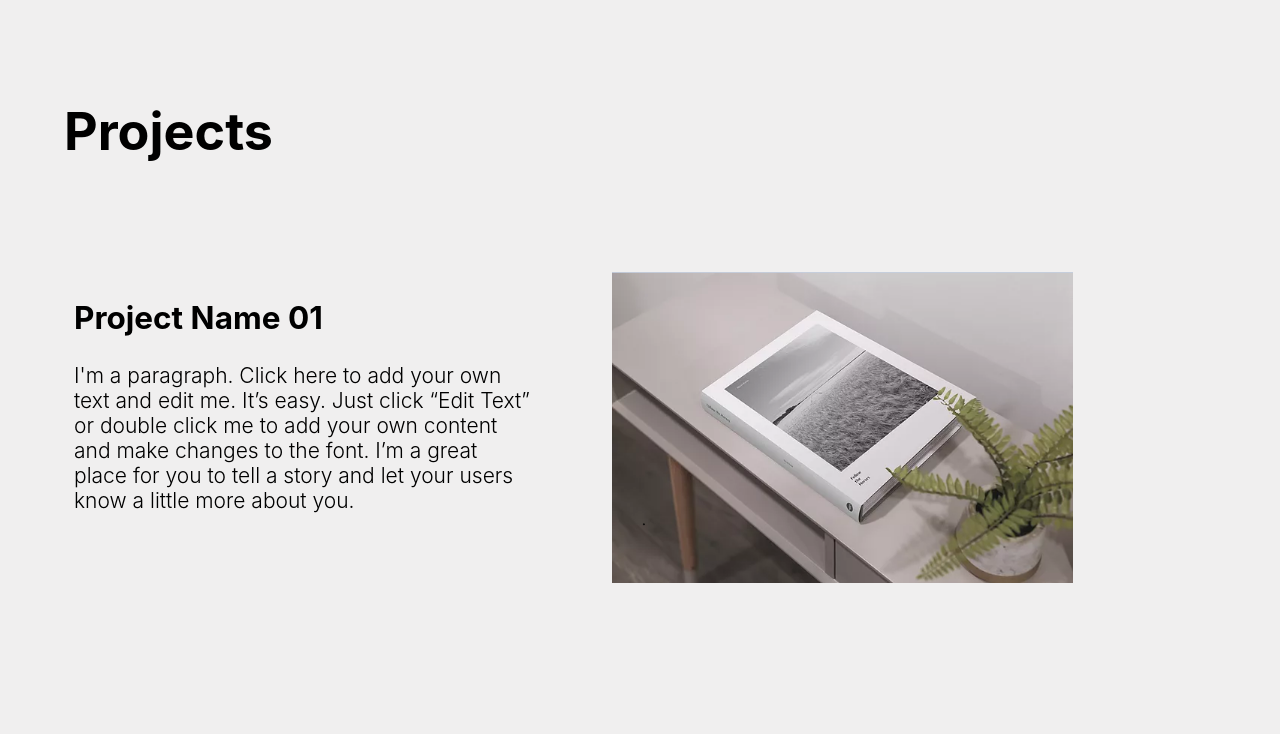
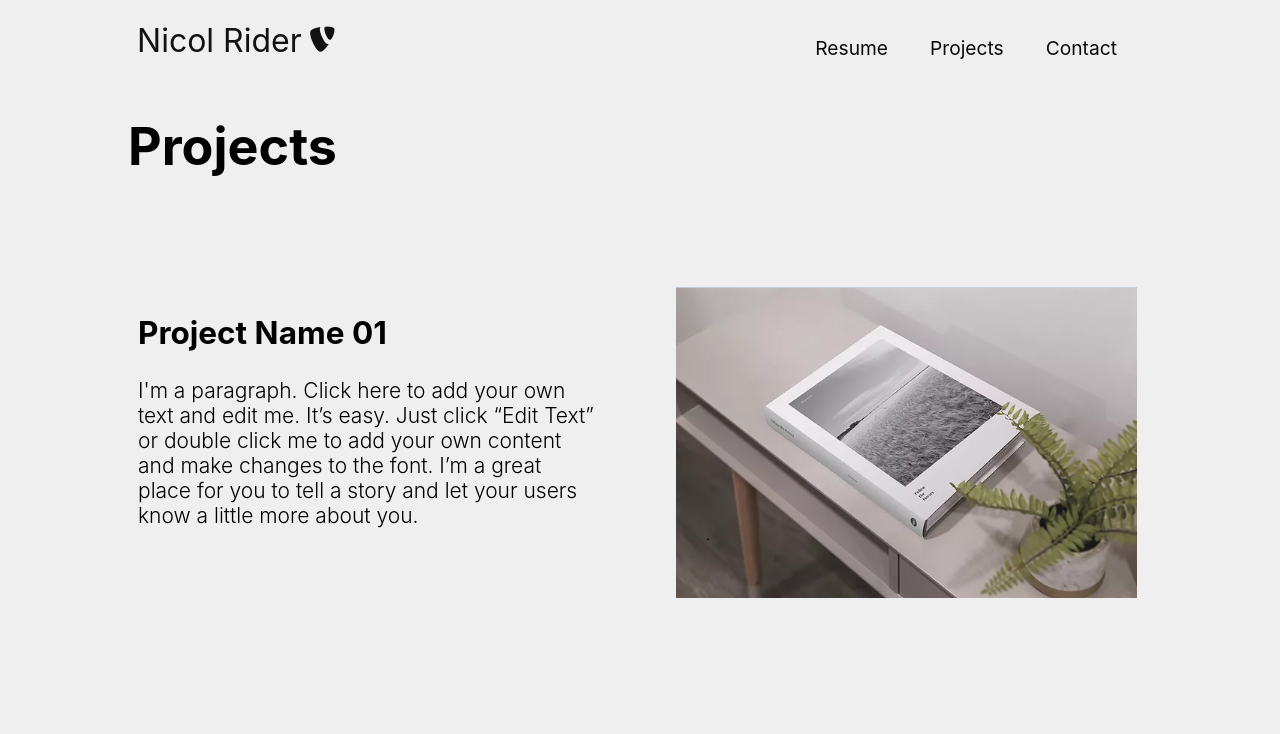
Before and after one commit to trirahul/RSVI2021, a React (Create React App) app: page / in a window 1280 px wide. Shown: the top 734 px of the page. Built offline with nearby package versions, Linux system fonts and the light colour scheme.

Commit message:
Header Done

```diff
--- a/package.json
+++ b/package.json
@@ -8,6 +8,7 @@
     "@testing-library/user-event": "^12.8.3",
     "react": "^17.0.2",
     "react-dom": "^17.0.2",
+    "react-router-dom": "^5.2.0",
     "react-scripts": "4.0.3",
     "web-vitals": "^1.1.2"
   },
--- a/public/index.html
+++ b/public/index.html
@@ -24,6 +24,16 @@
       work correctly both with client-side routing and a non-root public URL.
       Learn how to configure a non-root public URL by running `npm run build`.
     -->
+    <link
+      rel="stylesheet"
+      href="https://use.fontawesome.com/releases/v5.13.1/css/all.css"
+      integrity="sha384-xxzQGERXS00kBmZW/6qxqJPyxW3UR0BPsL4c8ILaIWXva5kFi7TxkIIaMiKtqV1Q"
+      crossorigin="anonymous"
+    />
+    <link
+    href="https://fonts.googleapis.com/css2?family=PT+Sans:wght@700&display=swap"
+    rel="stylesheet"
+    />
     <title>React App</title>
   </head>
   <body>
--- a/src/App.css
+++ b/src/App.css
@@ -4,7 +4,7 @@ body{
 
 .App {
   text-align: center;
-  margin: 100px 0px;
+  /* margin: 100px 0px; */
 }
 
 .App-header {
@@ -23,15 +23,19 @@ body{
 }
 
 .heading{
-  padding: 0px 0px 0px 5%;
+  padding: 0px 0px 0px 10%;
   text-align: left;
   font-size: calc(10px + 2vmin);
 }
 
 .row{
   display: flex;
-  margin: 0px 5%;
+  margin: 0px 0px 0px 10%;
   padding: 5% 0px;
+}
+
+.project_img{
+  width: 100%;
 }
 
 .project_img img{
@@ -58,6 +62,11 @@ body{
 }
 
 @media (max-width:768px){
+  .heading{
+    padding: 0px 0px 0px 2%;
+    text-align: left;
+    font-size: calc(10px + 2vmin);
+  }
   .App {
     text-align: center;
     margin: 20px 30px;
@@ -65,6 +74,7 @@ body{
   .row{
     display: flex;
     flex-direction: column;
+    margin: 0px 0px 0px 2%;
     width: 100%;
   }
   .project_content{
--- a/src/App.js
+++ b/src/App.js
@@ -1,11 +1,30 @@
 // import logo from './logo.svg';
+// import './App.css';
+
+// function App() {
+//   return (
+//     <div className="App">
+//       <Projects/>
+//     </div>
+//   );
+// }
+
+// export default App;
+
+import {BrowserRouter as Router, Switch, Route} from 'react-router-dom';
 import './App.css';
-import Projects from './components/Projects';
+import Projects from './components/Pages/Projects';
+import Header from './components/Header';
 
 function App() {
   return (
     <div className="App">
-      <Projects/>
+    <Router>
+      <Header />
+      <Switch>
+        <Route path="/" exact component={Projects}/>
+      </Switch>
+    </Router>
     </div>
   );
 }
--- /dev/null
+++ b/src/components/Header.css
@@ -0,0 +1,153 @@
+.navbar {
+    background: linear-gradient(90deg, rgb(194, 194, 194));
+    height: 80px;
+    display: flex;
+    justify-content: center;
+    align-items: center;
+    font-size: 1.2rem;
+  }
+
+  .navbar-container {
+    display: flex;
+    justify-content: center;
+    align-items: center;
+    height: 80px;
+    max-width: 1500px;
+  }
+
+  .navbar-logo {
+    color: rgb(19, 18, 18);
+    justify-self: start;
+    cursor: pointer;
+    text-decoration: none;
+    font-size: 2rem;
+    display: flex;
+    align-items: center;
+  }
+
+  .fa-typo3 {
+    margin-left: 0.5rem;
+    font-size: 1.8rem;
+  }
+
+  .nav-menu {
+    display: grid;
+    grid-template-columns: repeat(4, auto);
+    grid-gap: 10px;
+    list-style: none;
+    text-align: center;
+    width: 60vw;
+    justify-content: end;
+  }
+
+  .nav-item {
+    height: 80px;
+  }
+
+  .nav-links {
+    color: rgb(10, 10, 10);
+    display: flex;
+    align-items: center;
+    text-decoration: none;
+    padding: 0.5rem 1rem;
+    height: 100%;
+  }
+
+  .nav-links:hover {
+    color: rgb(158, 147, 147);
+  }
+
+  .fa-bars {
+    color: rgb(10, 10, 10);
+  }
+
+  .nav-links-mobile {
+    display: none;
+  }
+
+  .menu-icon {
+    display: none;
+  }
+
+  @media screen and (max-width: 960px) {
+    .NavbarItems {
+      position: relative;
+    }
+
+    .nav-menu {
+      display: flex;
+      flex-direction: column;
+      width: 80%;
+      height: 90vh;
+      position: absolute;
+      top: 80px;
+      left: -80%;
+      opacity: 1;
+      transition: all 0.5s ease;
+    }
+
+    .nav-menu.active {
+      background: rgb(240, 239, 239);
+      left: 0;
+      opacity: 1;
+      transition: all 0.5s ease;
+      z-index: 1;
+    }
+
+    .nav-links {
+      text-align: center;
+      padding: 2rem;
+      margin-left: 0%;
+      width: 80%;
+      display: table;
+    }
+
+    .nav-links:hover {
+      background-color: rgb(216, 213, 213);
+      color: #242424;
+      border-radius: 0;
+    }
+
+    .navbar-logo {
+      position: absolute;
+      top: 0;
+      left: 0;
+      transform: translate(25%, 50%);
+    }
+
+    .menu-icon {
+      display: block;
+      position: absolute;
+      top: 0;
+      right: 0;
+      transform: translate(-100%, 60%);
+      font-size: 1.8rem;
+      cursor: pointer;
+    }
+
+    .fa-times {
+      color: rgb(14, 13, 13);
+      font-size: 2rem;
+    }
+
+    .nav-links-mobile {
+      display: block;
+      text-align: center;
+      margin: 2rem auto;
+      border-radius: 4px;
+      width: 80%;
+      text-decoration: none;
+      font-size: 1.5rem;
+      background-color: transparent;
+      color: rgb(22, 21, 21);
+      padding: 14px 20px;
+      border: 1px solid rgb(22, 21, 21);
+      transition: all 0.3s ease-out;
+    }
+
+    .nav-links-mobile:hover {
+      background: rgb(12, 12, 12);
+      color: #242424;
+      transition: 250ms;
+    }
+  }
--- /dev/null
+++ b/src/components/Header.js
@@ -0,0 +1,44 @@
+import React,{useState} from 'react';
+import {Link} from 'react-router-dom';
+import './Header.css';
+
+function Header() {
+    const [click, setClick] = useState(false)
+
+    const handleClick = () =>setClick(!click);
+    const closeMobileMenu = () => setClick(false);
+
+    return (
+        <>
+            <nav className="navbar">
+                <div className="navbar-container">
+                    <Link to="/" className="navbar-logo" onClick={closeMobileMenu}>
+                        Nicol Rider <i className="fab fa-typo3"></i>
+                    </Link>
+                    <div className="menu-icon" onClick={handleClick}>
+                        <i className={click ? 'fas fa-times' : 'fas fa-bars'}/>
+                    </div>
+                    <ul className={click ? 'nav-menu active' : 'nav-menu'}>
+                        <li className='nav-item'>
+                            <Link to="/" className="nav-links" onClick={closeMobileMenu}>
+                                Resume
+                            </Link>
+                        </li>
+                        <li className='nav-item'>
+                            <Link to="/" className="nav-links" onClick={closeMobileMenu}>
+                                Projects
+                            </Link>
+                        </li>
+                        <li className='nav-item'>
+                            <Link to="/" className="nav-links" onClick={closeMobileMenu}>
+                                Contact
+                            </Link>
+                        </li>
+                    </ul>
+                </div>
+            </nav>
+        </>
+    )
+}
+
+export default Header
--- a/src/components/Projects.js
+++ b/src/components/Pages/Projects.js
@@ -1,8 +1,8 @@
 import React from 'react'
-import { img_1,img_2,img_3 } from '../Images'
-import '../App.css'
+import { img_1,img_2,img_3 } from '../../Images'
+import '../../App.css'
 
-function projects() {
+function Projects() {
     return (
         <div className="container">
             <div className="projects">
@@ -41,4 +41,4 @@ function projects() {
     )
 }
 
-export default projects
+export default Projects
```
Also changed, not shown: 1 other file (tests, documents, lock files or other folders).
